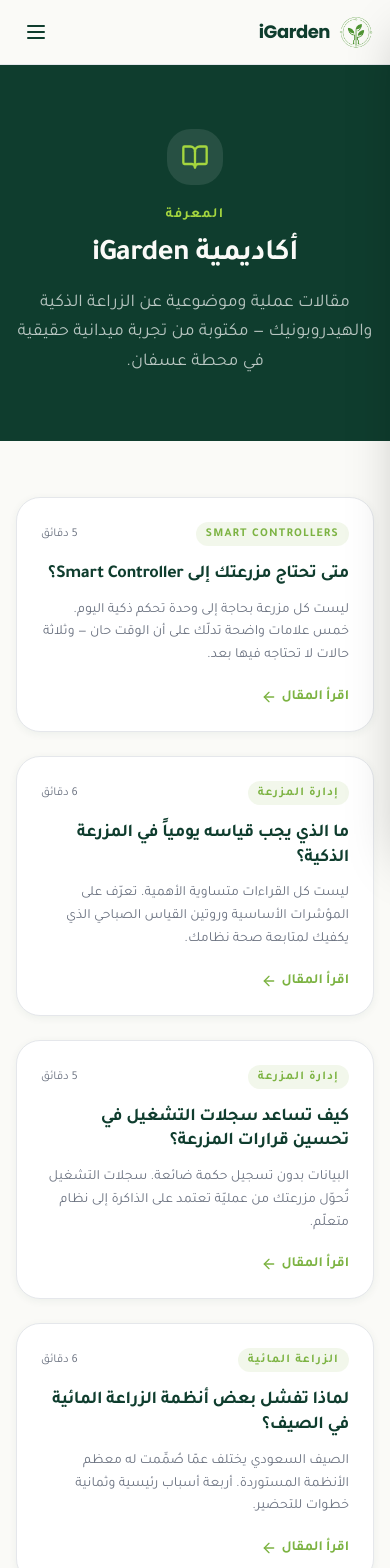
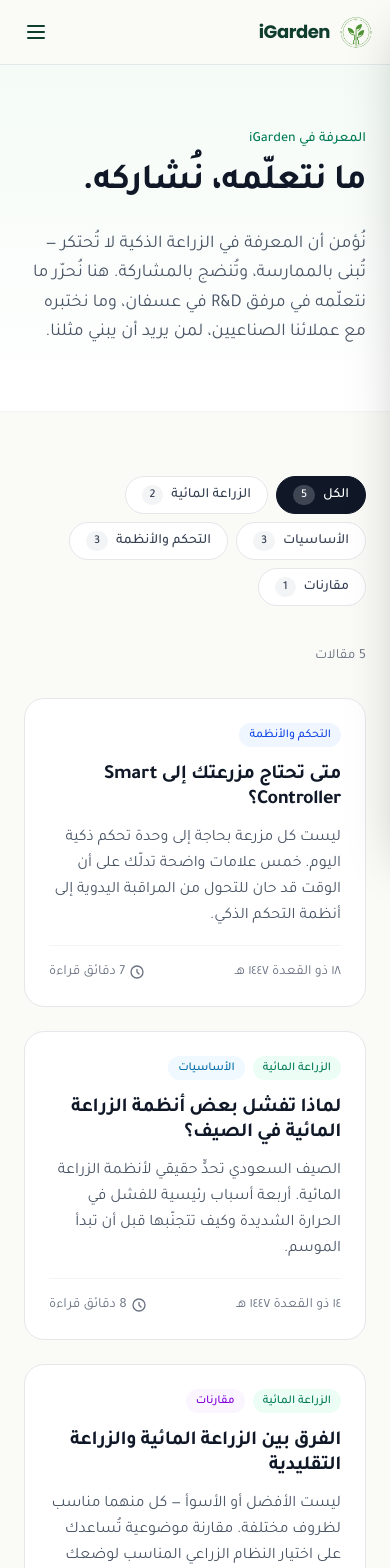
Before and after one commit to iGardenSA/igarden-web, a Next.js app: page /learn in a window 390 px wide. Shown: the top 1568 px of the page. Built offline with nearby package versions, Linux system fonts and the light colour scheme.

Commit message:
feat(learn): build new Hub page with filter system
- Hero with 'الخبير الهادئ' tone
- Client-side filter by 4 tags
- Article count badges per tag
- Responsive grid (1/2/3 columns)
- All 5 article URLs preserved (SEO intact)

```diff
--- a/src/app/learn/page.tsx
+++ b/src/app/learn/page.tsx
@@ -1,156 +1,40 @@
 import type { Metadata } from "next";
-import Link from "next/link";
-import { ArrowLeft, BookOpen } from "lucide-react";
-import { BreadcrumbSchema } from "@/components/shared/SchemaJsonLd";
+import { ArticleGrid } from "./_components/ArticleGrid";
 
 export const metadata: Metadata = {
-  title: "المعرفة — أكاديمية iGarden | iGarden",
+  title: "المعرفة | iGarden",
   description:
-    "مكتبة معرفية عملية حول الزراعة الذكية، الحساسات، أنظمة التحكم، والزراعة المائية في البيئة السعودية. مقالات موضوعية وصادقة بدون مبالغات.",
+    "مقالات تعليمية وتأملات عملية في الزراعة الذكية، الزراعة المائية، أنظمة التحكم، وتصميم المرافق الزراعية.",
   alternates: { canonical: "https://igarden.sa/learn" },
   robots: { index: true, follow: true },
-  openGraph: {
-    title: "المعرفة — أكاديمية iGarden | iGarden",
-    description:
-      "مقالات عملية عن الزراعة الذكية والهيدروبونيك في البيئة السعودية.",
-    images: [
-      {
-        url: "/api/og?title=%D8%A3%D9%83%D8%A7%D8%AF%D9%8A%D9%85%D9%8A%D8%A9+iGarden&sub=%D9%85%D8%B9%D8%B1%D9%81%D8%A9+%D8%B9%D9%85%D9%84%D9%8A%D8%A9+%D9%84%D9%84%D9%85%D8%B2%D8%A7%D8%B1%D8%B9",
-        width: 1200,
-        height: 630,
-      },
-    ],
-    type: "website",
-    locale: "ar_SA",
-  },
 };
-
-const BREADCRUMB = [
-  { name: "الرئيسية", url: "/" },
-  { name: "المعرفة", url: "/learn" },
-];
-
-const ARTICLES = [
-  {
-    slug: "when-do-you-need-smart-controller",
-    title: "متى تحتاج مزرعتك إلى Smart Controller؟",
-    excerpt:
-      "ليست كل مزرعة بحاجة إلى وحدة تحكم ذكية اليوم. خمس علامات واضحة تدلّك على أن الوقت حان — وثلاثة حالات لا تحتاجه فيها بعد.",
-    tag: "Smart Controllers",
-    readTime: "5 دقائق",
-  },
-  {
-    slug: "daily-measurements-smart-farm",
-    title: "ما الذي يجب قياسه يومياً في المزرعة الذكية؟",
-    excerpt:
-      "ليست كل القراءات متساوية الأهمية. تعرّف على المؤشرات الأساسية وروتين القياس الصباحي الذي يكفيك لمتابعة صحة نظامك.",
-    tag: "إدارة المزرعة",
-    readTime: "6 دقائق",
-  },
-  {
-    slug: "operational-logs-farm-decisions",
-    title: "كيف تساعد سجلات التشغيل في تحسين قرارات المزرعة؟",
-    excerpt:
-      "البيانات بدون تسجيل حكمة ضائعة. سجلات التشغيل تُحوّل مزرعتك من عمليّة تعتمد على الذاكرة إلى نظام متعلّم.",
-    tag: "إدارة المزرعة",
-    readTime: "5 دقائق",
-  },
-  {
-    slug: "why-hydroponic-fail-summer",
-    title: "لماذا تفشل بعض أنظمة الزراعة المائية في الصيف؟",
-    excerpt:
-      "الصيف السعودي يختلف عمّا صُمِّمت له معظم الأنظمة المستوردة. أربعة أسباب رئيسية وثمانية خطوات للتحضير.",
-    tag: "الزراعة المائية",
-    readTime: "6 دقائق",
-  },
-  {
-    slug: "hydroponic-vs-traditional",
-    title: "الفرق بين الزراعة المائية والزراعة التقليدية",
-    excerpt:
-      "ليست الأفضل أو الأسوأ — كل منهما مناسب لظروف مختلفة. مقارنة موضوعية تُساعدك على اختيار النظام الصحيح.",
-    tag: "مقارنة الأنظمة",
-    readTime: "7 دقائق",
-  },
-];
 
 export default function LearnPage() {
   return (
-    <>
-      <BreadcrumbSchema items={BREADCRUMB} />
+    <main className="min-h-screen" dir="rtl">
+      {/* Hero */}
+      <section className="bg-gradient-to-b from-emerald-50/40 to-white py-16 md:py-24 border-b border-gray-100">
+        <div className="container mx-auto max-w-5xl px-6">
+          <p className="text-sm text-emerald-700 font-medium mb-3">
+            المعرفة في iGarden
+          </p>
+          <h1 className="text-4xl md:text-5xl font-bold text-gray-900 mb-6 leading-tight">
+            ما نتعلّمه، نُشاركه.
+          </h1>
+          <p className="text-lg md:text-xl text-gray-600 leading-relaxed max-w-3xl">
+            نُؤمن أن المعرفة في الزراعة الذكية لا تُحتكر — تُبنى بالممارسة،
+            وتُنضج بالمشاركة. هنا نُحرّر ما نتعلّمه في مرفق R&D في عسفان،
+            وما نختبره مع عملائنا الصناعيين، لمن يريد أن يبني مثلنا.
+          </p>
+        </div>
+      </section>
 
-      <main dir="rtl">
-        {/* Header */}
-        <header className="bg-[#0F3D2E] py-16 md:py-20">
-          <div className="container mx-auto px-4 max-w-5xl text-center">
-            <div className="inline-flex items-center justify-center w-14 h-14 rounded-2xl bg-white/10 mb-5">
-              <BookOpen className="w-7 h-7 text-[#A5D63F]" aria-hidden="true" />
-            </div>
-            <p className="text-[#A5D63F] text-sm font-bold uppercase tracking-widest mb-3">
-              المعرفة
-            </p>
-            <h1 className="text-3xl md:text-4xl font-bold text-[#FAFAF7] mb-4">
-              أكاديمية iGarden
-            </h1>
-            <p className="text-white/70 text-lg max-w-xl mx-auto leading-relaxed">
-              مقالات عملية وموضوعية عن الزراعة الذكية والهيدروبونيك — مكتوبة من تجربة ميدانية حقيقية في محطة عسفان.
-            </p>
-          </div>
-        </header>
-
-        {/* Articles grid */}
-        <div className="container mx-auto px-4 max-w-5xl py-14 md:py-20">
-          <div className="grid grid-cols-1 md:grid-cols-2 gap-6">
-            {ARTICLES.map((article) => (
-              <Link
-                key={article.slug}
-                href={`/learn/${article.slug}`}
-                className="group flex flex-col bg-white rounded-2xl border border-[#E5E7EB] shadow-[0_2px_8px_rgba(15,61,46,0.06)] hover:border-[#7CB342] hover:shadow-[0_4px_16px_rgba(15,61,46,0.10)] transition-all duration-200 overflow-hidden"
-              >
-                <div className="p-6 flex flex-col flex-1">
-                  {/* Tag + read time */}
-                  <div className="flex items-center justify-between mb-4">
-                    <span className="inline-block text-xs font-bold uppercase tracking-widest text-[#7CB342] bg-[#7CB342]/10 px-2.5 py-1 rounded-full">
-                      {article.tag}
-                    </span>
-                    <span className="text-xs text-[#6B7280]">{article.readTime}</span>
-                  </div>
-
-                  {/* Title */}
-                  <h2 className="text-lg font-bold text-[#0F3D2E] group-hover:text-[#7CB342] transition-colors leading-snug mb-3">
-                    {article.title}
-                  </h2>
-
-                  {/* Excerpt */}
-                  <p className="text-[#6B7280] text-sm leading-relaxed flex-1">
-                    {article.excerpt}
-                  </p>
-
-                  {/* Read more */}
-                  <div className="flex items-center gap-1 mt-5 text-sm font-semibold text-[#7CB342] group-hover:text-[#0F3D2E] transition-colors">
-                    <span>اقرأ المقال</span>
-                    <ArrowLeft className="w-4 h-4" aria-hidden="true" />
-                  </div>
-                </div>
-              </Link>
-            ))}
-          </div>
-
-          {/* Bottom CTA */}
-          <div className="mt-14 text-center bg-[#0F3D2E]/5 rounded-2xl border border-[#0F3D2E]/10 py-10 px-6">
-            <h2 className="text-xl font-bold text-[#0F3D2E] mb-3">هل لديك سؤال محدد عن مزرعتك؟</h2>
-            <p className="text-[#6B7280] max-w-md mx-auto mb-6 leading-relaxed">
-              المقالات تُجيب على الأسئلة العامة — لكن كل مزرعة لها خصوصيتها. تحدّث معنا مباشرة.
-            </p>
-            <Link
-              href="/contact"
-              className="inline-flex items-center gap-2 bg-[#0F3D2E] hover:bg-[#1B5E3F] text-white px-7 py-3.5 rounded-lg font-semibold transition-colors"
-            >
-              <span>احجز استشارة</span>
-              <ArrowLeft className="w-4 h-4" aria-hidden="true" />
-            </Link>
-          </div>
+      {/* Articles */}
+      <section className="py-16 md:py-20">
+        <div className="container mx-auto max-w-6xl px-6">
+          <ArticleGrid />
         </div>
-      </main>
-    </>
+      </section>
+    </main>
   );
 }
```
